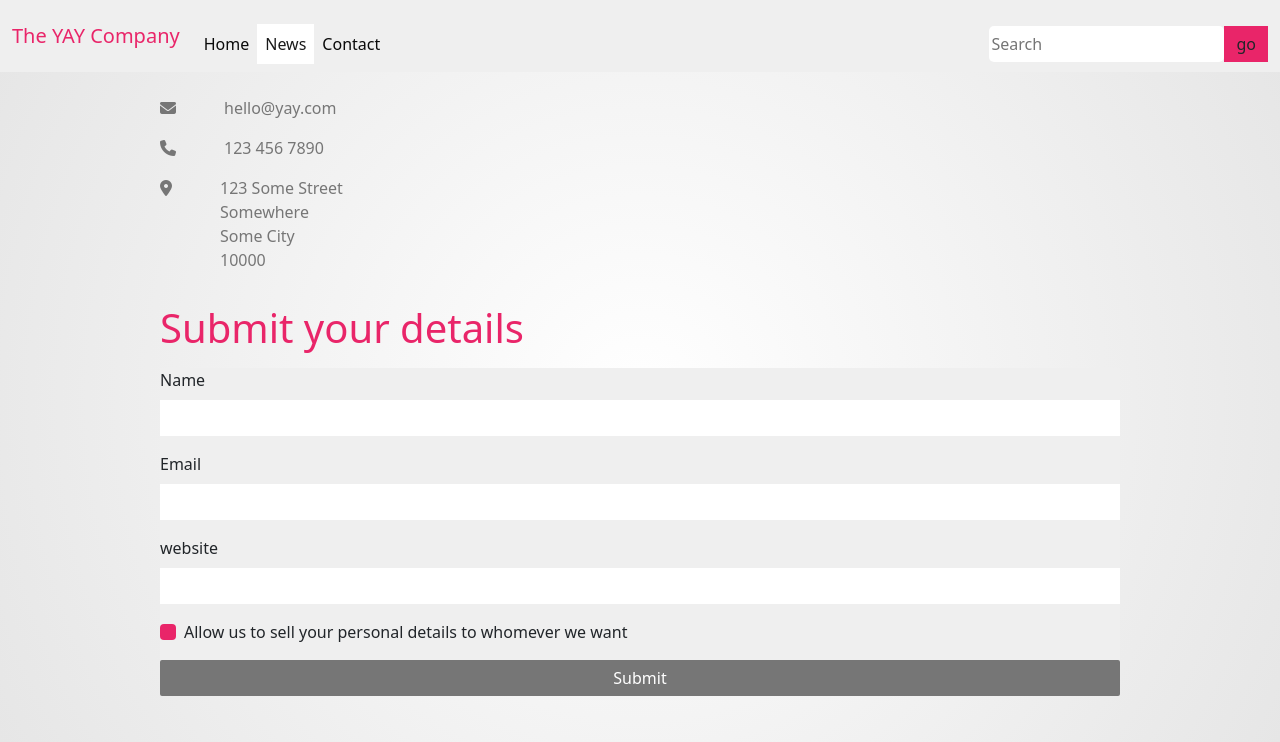
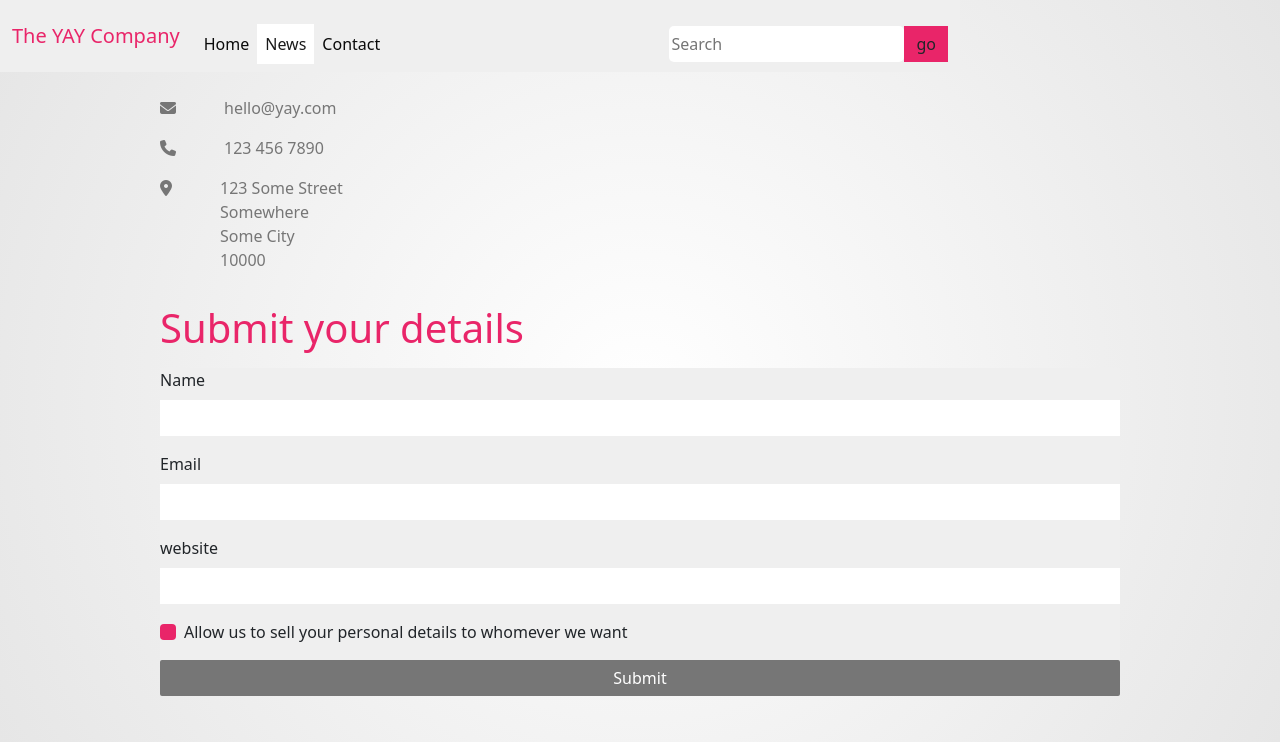
Before and after one commit to Noroff-FEU-Assignments/css-frameworks-ca-petmik1, a website: page pages/contact.html in a window 1280 px wide. Shown: the top 742 px of the page. Drawn offline with nearby package versions, Linux system fonts and the light colour scheme.

Commit message:
worked on the contact page

```diff
--- a/pages/contact.html
+++ b/pages/contact.html
@@ -11,7 +11,7 @@
 </head>
 
 <body class="d-flex flex-column min-vh-100">
-    <nav class="navbar navbar-expand-md ">
+    <nav class="navbar navbar-expand-md w-75">
         <div class="container-fluid align-content-center justify-content-center">
             <a class="navbar-brand" href="#">The YAY Company</a>
             <button class="navbar-toggler" type="button" data-bs-toggle="collapse"
```
